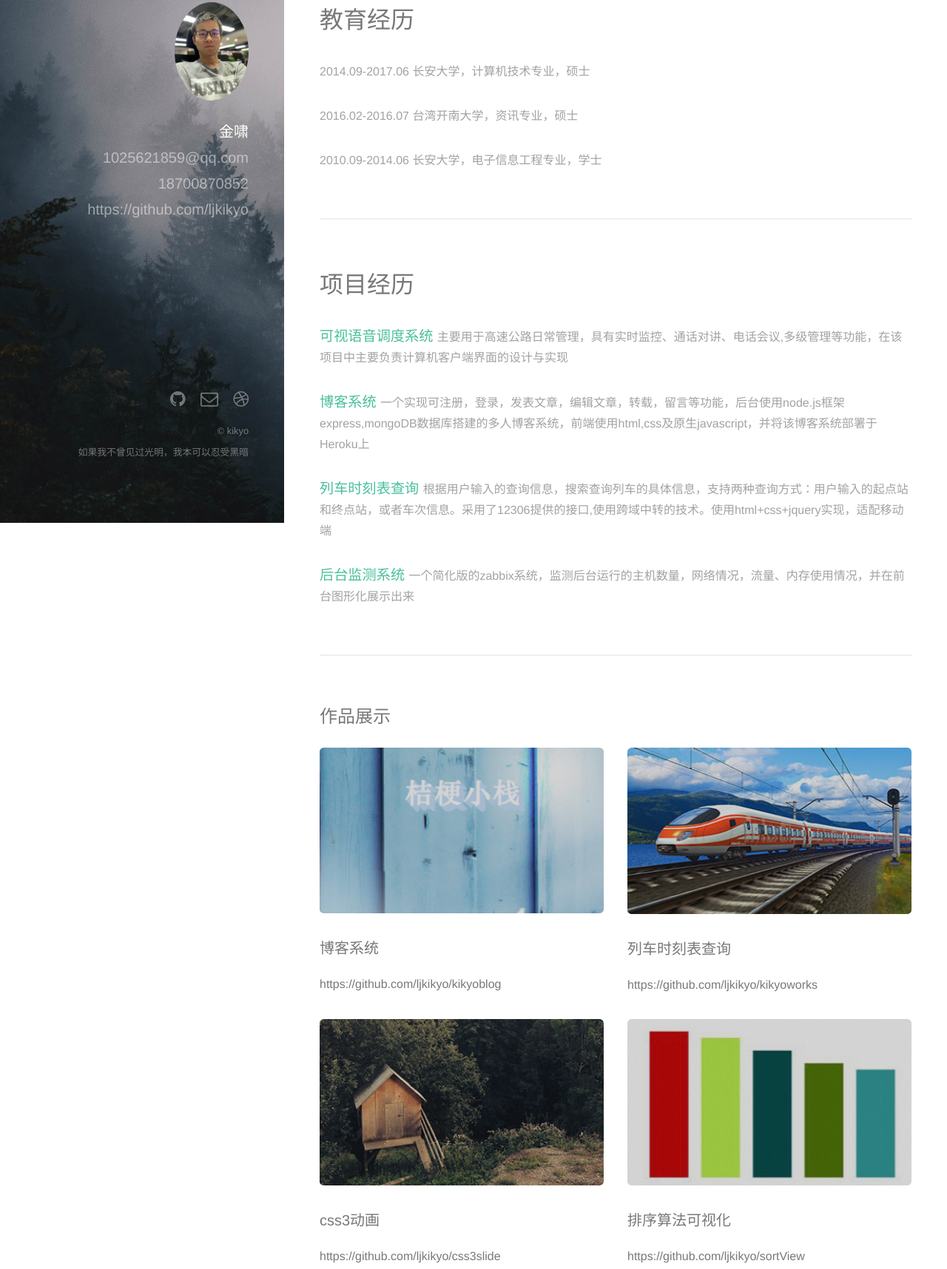
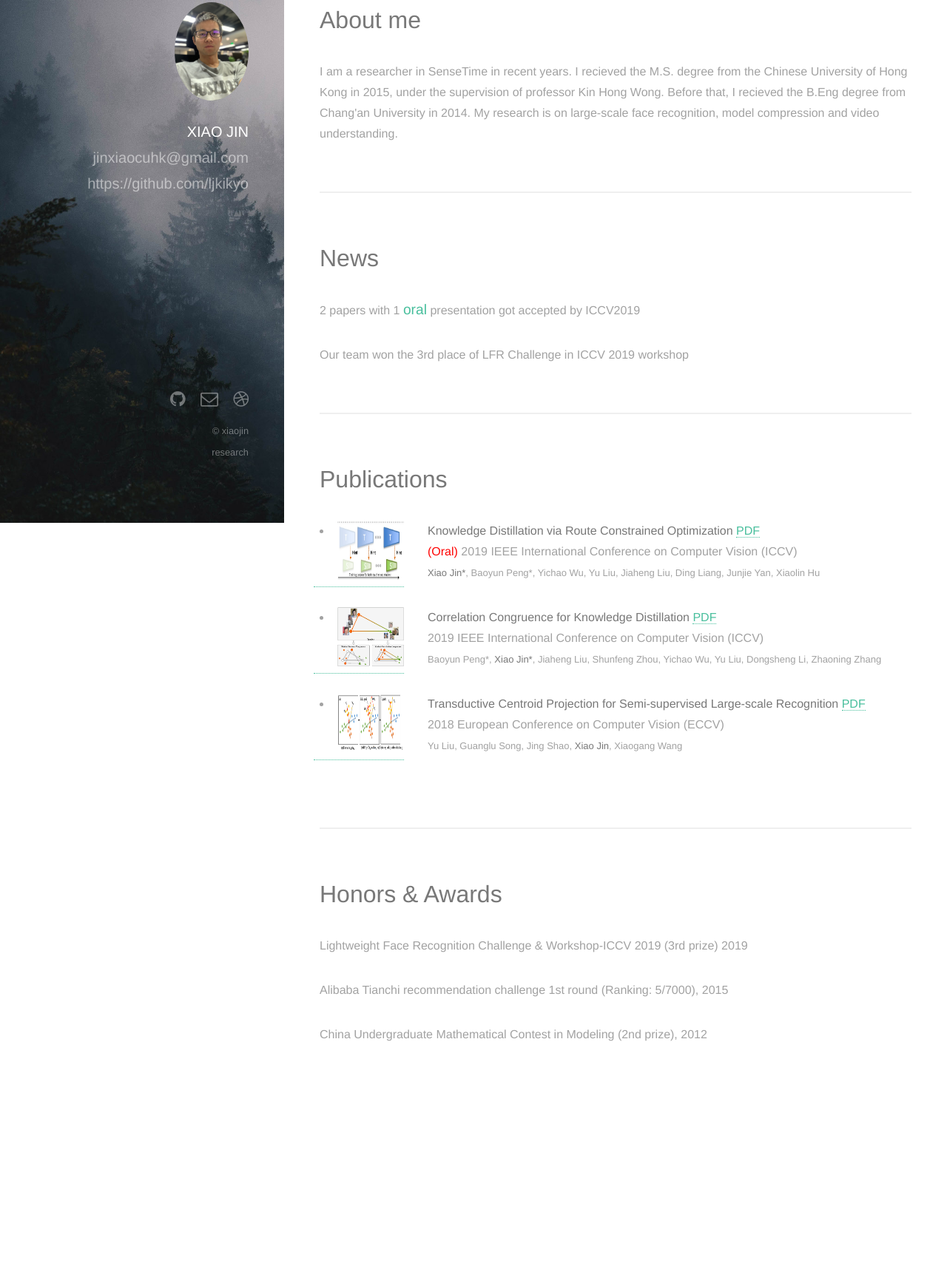
Before and after one commit to ljkikyo/jx-gitpage, a plain HTML site: page index.html in a window 1280 px wide. Shown: the part 93-1809 px from the top of the page at 74% size. After the commit the page ends 1586 px from the top, so only its background shows below. Drawn offline with Linux system fonts and the light colour scheme.

Commit message:
add images

```diff
--- a/index.html
+++ b/index.html
@@ -22,9 +22,8 @@
 		<!-- Header -->
 			<header id="header">
 				<a href="#" class="image avatar"><img src="images/jk2.jpeg" alt="" /></a>
-				<h1><strong>金啸</strong></h1>
-				<h1>1025621859@qq.com</h1>
-				<h1>18700870852</h1>
+				<h1><strong>XIAO JIN</strong></h1>
+				<h1>jinxiaocuhk@gmail.com</h1>
 				<h1>https://github.com/ljkikyo</h1>
 			</header>
 
@@ -35,80 +34,85 @@
 				<!-- One -->
 					<section id="one">
 						<header class="major">
-							<h2>教育经历</h2>
+							<h2>About me</h2>
 						</header>
-						<p>2014.09-2017.06  长安大学，计算机技术专业，硕士</p>
-						<p>2016.02-2016.07  台湾开南大学，资讯专业，硕士</p>
-						<p>2010.09-2014.06  长安大学，电子信息工程专业，学士</p>
+						<p>I am a researcher in SenseTime in recent years.
+							I recieved the M.S. degree from the Chinese University of Hong Kong in 2015, under the supervision of professor Kin Hong Wong.
+							<!-- (http://www.cse.cuhk.edu.hk/~khwong/)  -->
+							Before that, I recieved the B.Eng degree from Chang'an University in 2014.
+							My research is on large-scale face recognition, model compression and video understanding.</p>
+						<!-- <p>2016.02-2016.07  台湾开南大学，资讯专业，硕士</p> -->
+						<!-- <p>2010.09-2014.06  长安大学，电子信息工程专业，学士</p> -->
 					</section>
 
 				<!--Two-->
 					<section>
 						<header class="major">
-							<h2>项目经历</h2>
+						<h2>News</h2>
 						</header>
-						<p><strong>可视语音调度系统  </strong>主要用于高速公路日常管理，具有实时监控、通话对讲、电话会议,多级管理等功能，在该项目中主要负责计算机客户端界面的设计与实现</p>
-						<p><strong>博客系统  </strong>一个实现可注册，登录，发表文章，编辑文章，转载，留言等功能，后台使用node.js框架express,mongoDB数据库搭建的多人博客系统，前端使用html,css及原生javascript，并将该博客系统部署于Heroku上</p>
-						<p><strong>列车时刻表查询  </strong>根据用户输入的查询信息，搜索查询列车的具体信息，支持两种查询方式：用户输入的起点站和终点站，或者车次信息。采用了12306提供的接口,使用跨域中转的技术。使用html+css+jquery实现，适配移动端</p>
-						<p><strong>后台监测系统  </strong>一个简化版的zabbix系统，监测后台运行的主机数量，网络情况，流量、内存使用情况，并在前台图形化展示出来</p>
+						<p>2 papers with 1 <strong>oral</strong> presentation got accepted by ICCV2019</p>
+						<p>Our team won the 3rd place of LFR Challenge in ICCV 2019 workshop</p>
 					</section>
 
 				<!-- Two -->
-					<section id="two">
-						<h2>作品展示</h2>
-						<div class="row">
-							<article class="6u 12u$(3)">
-								<a href="https://kikyoblog.herokuapp.com" class="image fit thumb" target="_blank"><img src="images/thumbs/01.png" alt="" /></a>
-								<h3>博客系统</h3>
-								<p><a hreft="https://github.com/ljkikyo/kikyoblog">https://github.com/ljkikyo/kikyoblog</a></p>
-							</article>
-							<article class="6u 12u$(3)">
-								<a href="trian/index.html" class="image fit thumb" target="_blank"><img src="images/thumbs/02.jpg" alt="" /></a>
-								<h3>列车时刻表查询</h3>
-								<p><a href="https://github.com/ljkikyo/kikyoworks">https://github.com/ljkikyo/kikyoworks</a></p>
-							</article>
-							<article class="6u 12u$(3)">
-								<a href="css3/welcome.html" class="image fit thumb" target="_blank"><img src="images/thumbs/03.jpg" alt="" /></a>
-								<h3>css3动画</h3>
-								<p><a href="https://github.com/ljkikyo/css3slide">https://github.com/ljkikyo/css3slide</a></p>
-							</article>
-							<article class="6u$ 12u$(3)">
-								<a href="sortshow/bubble.html" class="image fit thumb" target="_blank"><img src="images/thumbs/04.jpg" alt="" /></a>
-								<h3>排序算法可视化</h3>
-								<p><a href="https://github.com/ljkikyo/sortView">https://github.com/ljkikyo/sortView</a></p>
-							</article>
-							<article class="6u 12u$(3)">
-								<a href="love/love.html" class="image fit thumb" target="_blank"><img src="images/thumbs/05.jpg" alt="" /></a>
-								<h3>扁平化风格博客</h3>
-								<p><a href="https://github.com/ljkikyo/loveblog">https://github.com/ljkikyo/loveblog</a></p>
-							</article>
-							<article class="6u$ 12u$(3)">
-								<a href="shopping/shopmain.html" class="image fit thumb" target="_blank"><img src="images/thumbs/06.jpg" alt="" /></a>
-								<h3>购物商城</h3>
-								<p><a href="https://github.com/ljkikyo/shopmallforlady">https://github.com/ljkikyo/shopmallforlady</a></p>
-							</article>
-						</div>
-					</section>
-
-				<!-- Three -->
-					<section id="three">
-						<h2>技能清单</h2>
-						<p><strong>HTML & CSS  </strong>熟练使用HTML和CSS，能使用合适的结构编写兼容主流浏览器的页面布局，	了解HTML5新标签语义，能够完成对页面设计进行网页代码输出，能熟练使用Chrome开发者工具、FireBug等调试工具调试代码，进行进一步优化</p>
-						<p><strong>Javascript  </strong>掌握Javascript，能够编写基本的原生js代码，能脱离jQuery等类库编码，使用过	jQuery、Bootstrap等框架，能够编写基本的动态交互效果</p>
-						<p><strong>数据库  </strong>掌握Mysql、mongoDB等数据库的基本使用</p>
-						<p><strong>Node.js  </strong>了解Node.js，使用过Express框架</p>
-						<p><strong>辅助工具  </strong>掌握git等版本管理工具的使用</p>
+					<section>
+						<header class="major">
+						<h2>Publications</h2>
+						</header>
+						<ul>
+							<li>
+								<div class="container-fluid">
+  								<div class="row">
+  									<a href="" class="col-xs-14 col-md-4">
+											<img src="images/rco.jpg" style="width:90px;height:80px;" alt="Arxiv">
+										</a>
+										<p class="col-xs-8 col-md-8">
+											<b>Knowledge Distillation via Route Constrained Optimization</b>
+											<a href="https://arxiv.org/abs/1904.09149" title="Arxiv">PDF</a><br/>
+											<font color="red">(Oral)</font> 2019 IEEE International Conference on Computer Vision (ICCV) <br/>
+											<font size="2"><b>Xiao Jin*</b>, Baoyun Peng*, Yichao Wu, Yu Liu, Jiaheng Liu, Ding Liang, Junjie Yan, Xiaolin Hu</font>
+										</p>
+  								</div>
+  							</div>
+							</li>
+							<li>
+								<div class="container-fluid">
+  								<div class="row">
+  									<a href="" class="col-xs-14 col-md-4">
+											<img src="images/cckd.jpg" style="width:90px;height:80px;" alt="Arxiv">
+										</a>
+										<p class="col-xs-8 col-md-8">
+											<b>Correlation Congruence for Knowledge Distillation</b>
+											<a href="https://arxiv.org/abs/1904.01802" title="Arxiv">PDF</a><br/>
+											2019 IEEE International Conference on Computer Vision (ICCV) <br/>
+											<font size="2">Baoyun Peng*, <b>Xiao Jin*</b>, Jiaheng Liu, Shunfeng Zhou, Yichao Wu, Yu Liu, Dongsheng Li, Zhaoning Zhang</font>
+										</p>
+  								</div>
+							</li>
+							<li>
+								<div class="container-fluid">
+  								<div class="row">
+  									<a href="" class="col-xs-14 col-md-4">
+											<img src="images/tcp.png" style="width:90px;height:80px;" alt="Arxiv">
+										</a>
+										<p class="col-xs-8 col-md-8">
+											<b>Transductive Centroid Projection for Semi-supervised Large-scale Recognition</b>
+											<a href="http://openaccess.thecvf.com/content_ECCV_2018/papers/Yu_Liu_Transductive_Centroid_Projection_ECCV_2018_paper.pdf" title="Arxiv">PDF</a><br/>
+											2018 European Conference on Computer Vision (ECCV) <br/>
+											<font size="2">Yu Liu, Guanglu Song, Jing Shao, <b>Xiao Jin</b>, Xiaogang Wang</font>
+										</p>
+  								</div>
+							</li>
+						</ul>
 					</section>
 
 					<section>
-						<h1>奖励及实践活动</h1>
-						<p>2012.09  国家励志奖学金</p>
-						<p>2013.06  英语六级</p>
-						<p>2014.09  保送研究生一等奖学金</p>
-						<p>2010.9—2011.7  在长安大学科技创新与创业协会竞赛部任职，主要负责组织承办学术比赛等各种事宜</p>
-						<p>2012.7—2012.8 在陕西省商洛市板岩小学（山区）开展支教活动</p>
-						<p>2012.09—2014.6   担任班级团支部书记，主要负责班级的各种活动及团委的事宜</p>
-						<p>2012-2013  参加三星韩语培训，具有一定韩语交流能力</p>
+						<h1>Honors & Awards</h1>
+						<p>Lightweight Face Recognition Challenge & Workshop-ICCV 2019 (3rd prize) 2019 </p>
+						<p>Alibaba Tianchi recommendation challenge 1st round (Ranking: 5/7000), 2015 </p>
+						<p>China Undergraduate Mathematical Contest in Modeling (2nd prize), 2012 </p>
+
+
 					</section>
 
 			</div>
@@ -121,7 +125,7 @@
 					<li><a href="http://blog.csdn.net/liujia1025621859" class="icon fa-dribbble" target="_blank"><span class="label">blog</span></a></li>
 				</ul>
 				<ul class="copyright">
-					<li>&copy; kikyo</li><li>如果我不曾见过光明，我本可以忍受黑暗</li>
+					<li>&copy; xiaojin</li><li>research</li>
 				</ul>
 			</footer>
 
```
Also changed, not shown: images/cckd.jpg (added), images/rco.jpg (added), images/tcp.png (added).
